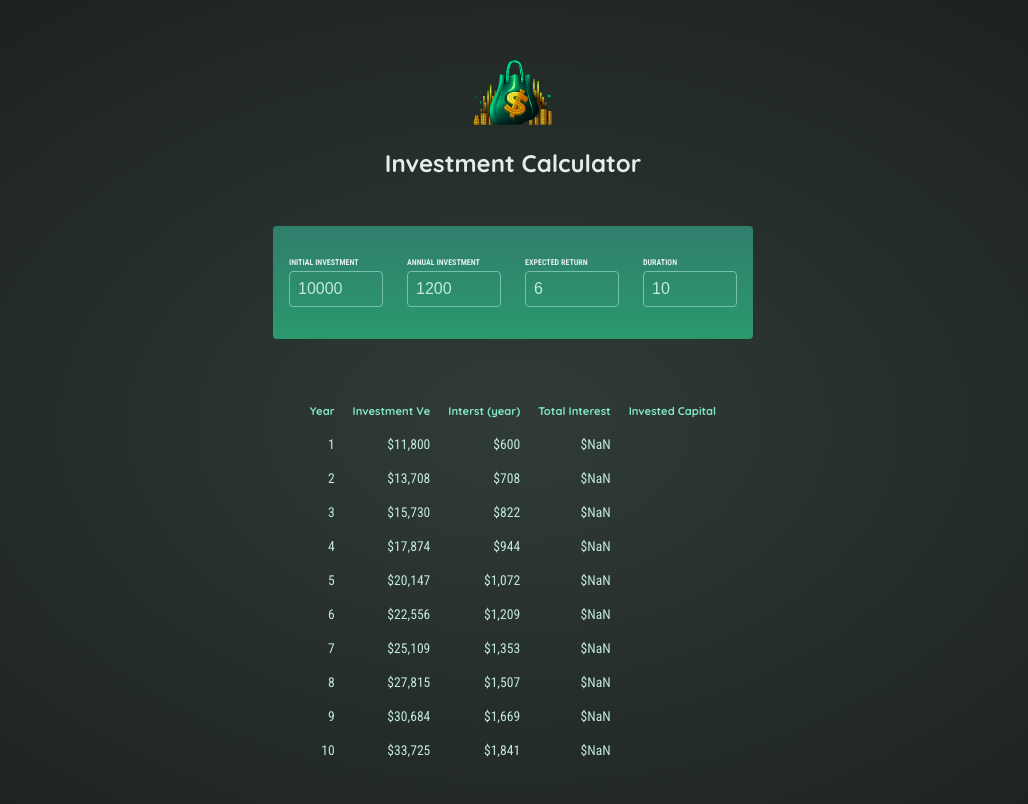
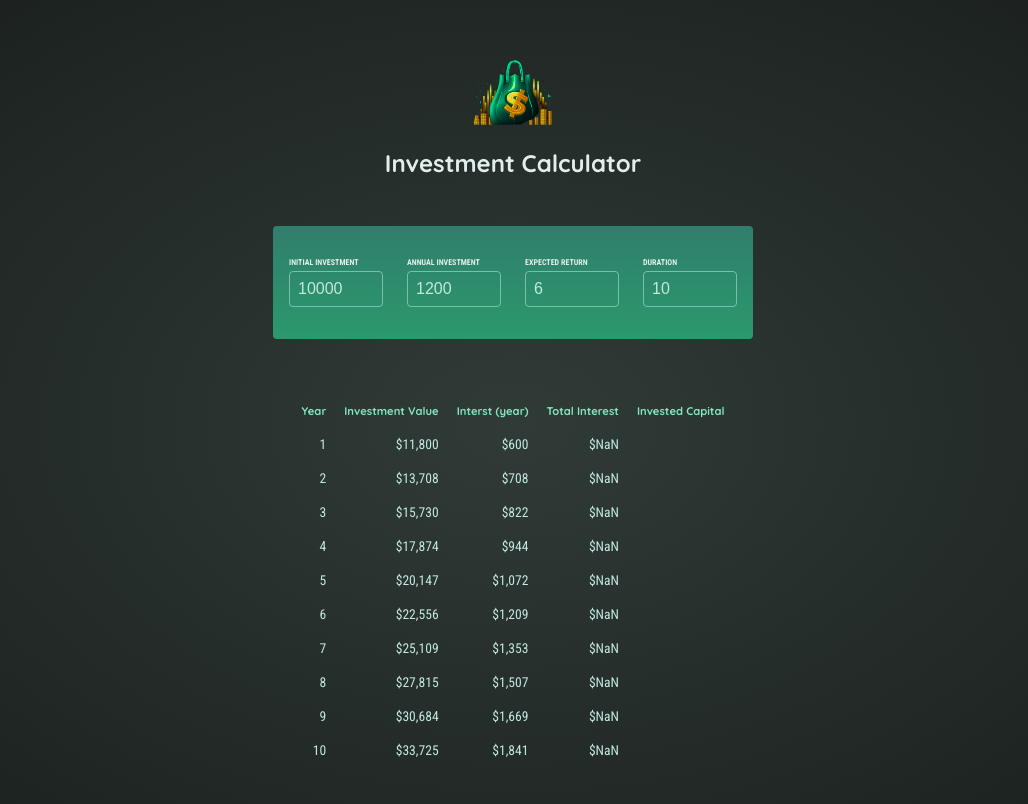
Before and after one commit to Origina-sudo/Investment-App, a React (Vite) app in the folder 01-starting-project/: page / in a window 1280 px wide. Shown: the top 804 px of the page, without its empty margins (127-1155 px from the left). Built offline with nearby package versions, Linux system fonts and the light colour scheme.

Commit message:
Changed Investment Ve to Investment Value

```diff
--- a/01-starting-project/src/components/Result.jsx
+++ b/01-starting-project/src/components/Result.jsx
@@ -12,7 +12,7 @@ return <table id='result'>
 <thead>
     <tr>
         <th>Year</th>
-        <th>Investment Ve</th>
+        <th>Investment Value</th>
         <th>Interst (year)</th>
         <th>Total  Interest</th>
         <th>Invested Capital</th>
```
